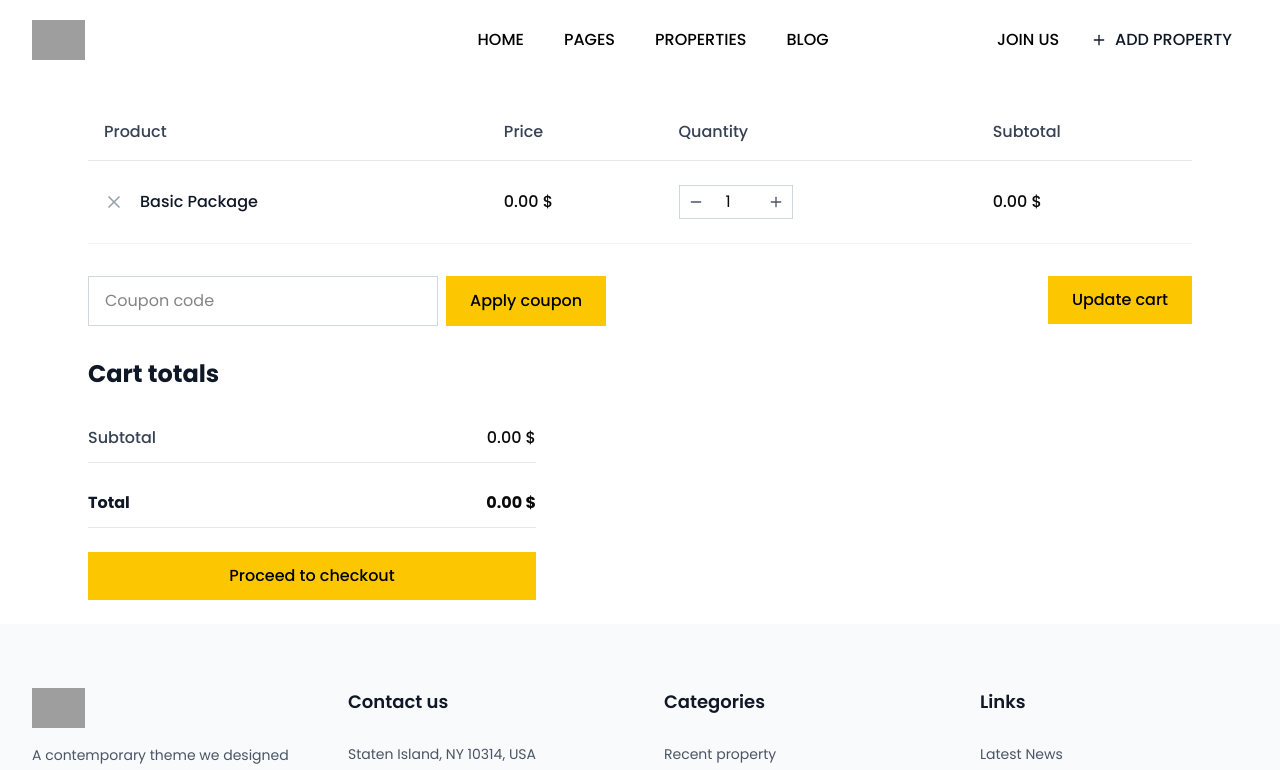
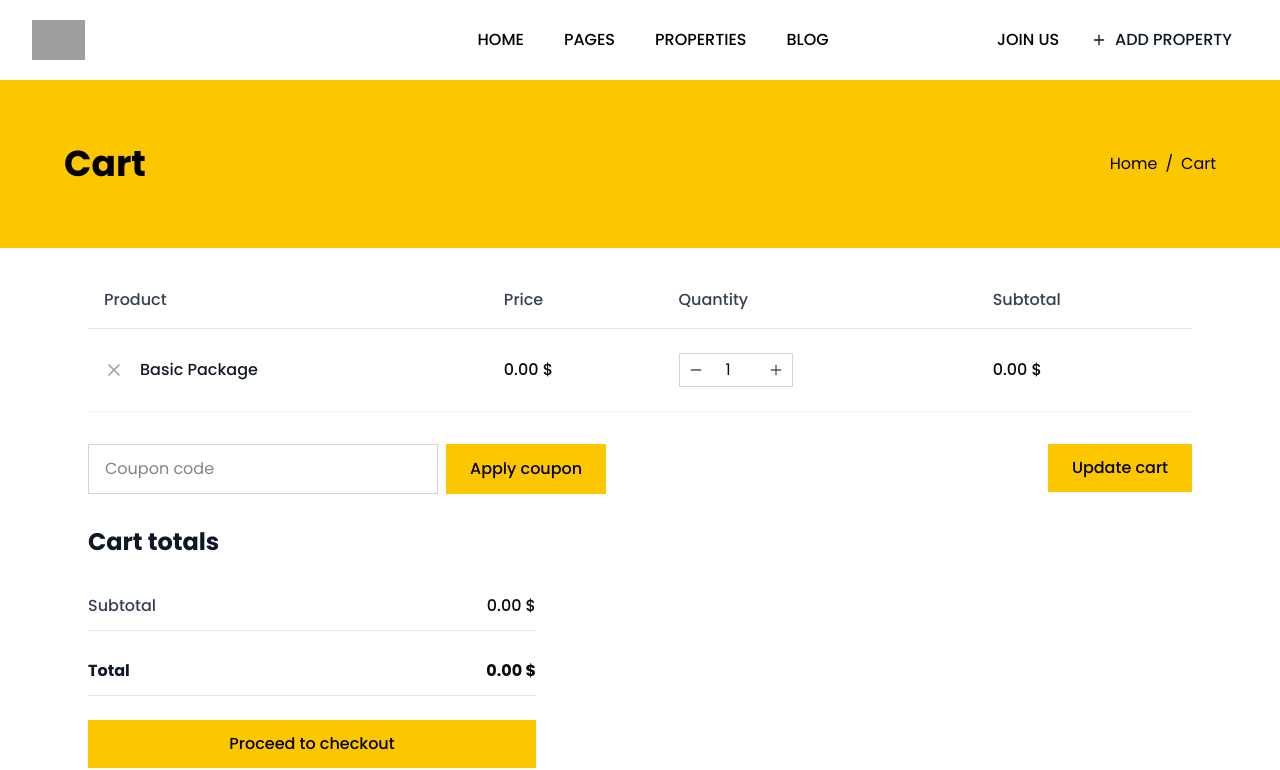
Before and after one commit to mashady/react_final_project, a Next.js app: page /cart in a window 1280 px wide. Shown: the top 770 px of the page. Built offline with nearby package versions, Linux system fonts and the light colour scheme; grey boxes are pictures that could not be loaded.

Commit message:
cart and packages

```diff
--- a/src/app/(pages)/cart/page.js
+++ b/src/app/(pages)/cart/page.js
@@ -48,6 +48,17 @@ export default function ShoppingCart() {
   };
 
   return (
+    <div>
+      <div className="bg-yellow-400 py-16 px-6">
+        <div className="max-w-6xl mx-auto flex justify-between items-center">
+          <h1 className="text-4xl font-bold text-black">Cart</h1>
+          <div className="text-black">
+            <span>Home</span>
+            <span className="mx-2">/</span>
+            <span>Cart</span>
+          </div>
+        </div>
+      </div>
       <div className="max-w-6xl mx-auto p-6 bg-white">
         <CartTable
           items={cartItems}
@@ -68,5 +79,6 @@ export default function ShoppingCart() {
           proceedToCheckout={proceedToCheckout}
         />
       </div>
+    </div>
   );
 }
```
Lines whose indentation alone changed are shown as unchanged.
